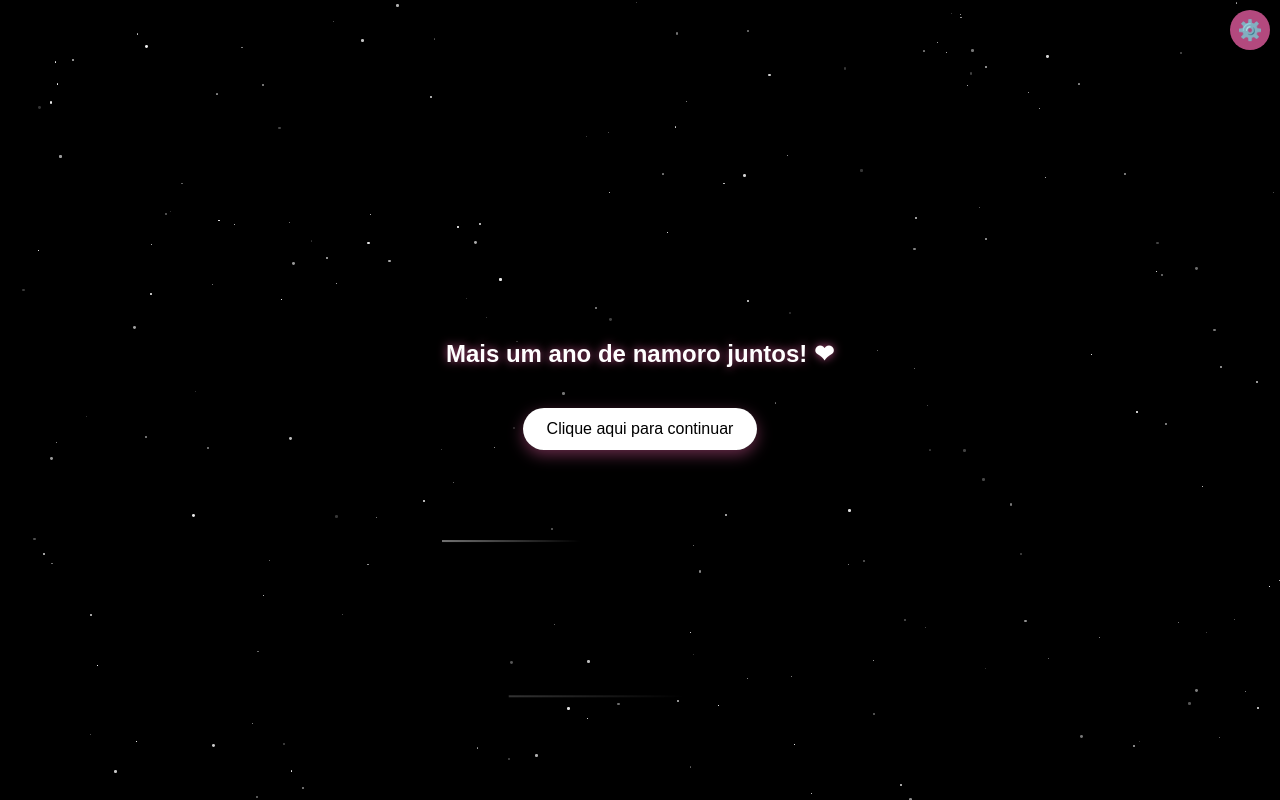
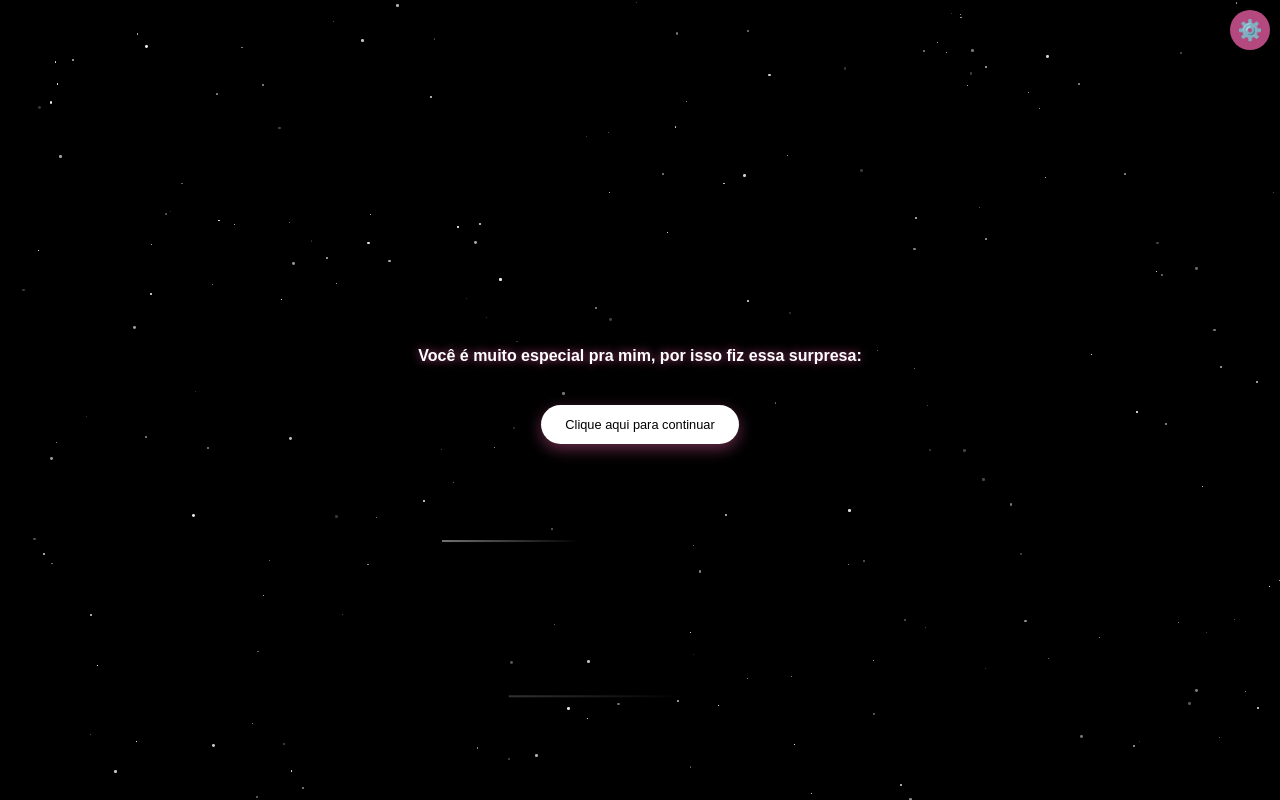
Before and after one commit to lipdzy/heart.html, a plain HTML site: page index.html in a window 1280 px wide. Shown: the top 800 px of the page. Drawn offline with Linux system fonts and the light colour scheme.

Commit message:
Add files via upload

```diff
--- a/index.html
+++ b/index.html
@@ -68,7 +68,7 @@
             }
         }
         h1 {
-            font-size: 1.5rem;
+            font-size: 1.0rem;
             margin-bottom: 30px;
             color: #ffffff;
             text-shadow: 0 0 10px rgba(255, 105, 180, 0.7);
@@ -92,7 +92,7 @@
             color: rgb(0, 0, 0);
             border: none;
             border-radius: 25px;
-            font-size: 1rem;
+            font-size: 0.8rem;
             cursor: pointer;
             margin: 10px;
             text-decoration: none;
@@ -288,7 +288,7 @@
 
     <!-- Página 1 -->
     <div class="page active" id="page1">
-        <h1>Mais um ano de namoro juntos! ❤</h1>
+        <h1>Você é muito especial pra mim, por isso fiz essa surpresa:</h1>
         <button class="btn" onclick="showPage(2)">Clique aqui para continuar</button>
     </div>
 
@@ -371,7 +371,7 @@
 
     <!-- Página 8 (Nova página com o coração Python) -->
     <div class="page" id="page8">
-        <h2>Meu amor por você cresce a cada dia, assim como esse coração ❤</h2>
+        <h2>Assim como esse coração, meu amor por você aumenta a cada dia!</h2>
         <div class="heart-animation-container" style="box-shadow: none;">
             <iframe id="python-heart" src="heart2.html" width="100%" height="100%" frameborder="0" style="box-shadow: none;"></iframe>
         </div>
```
